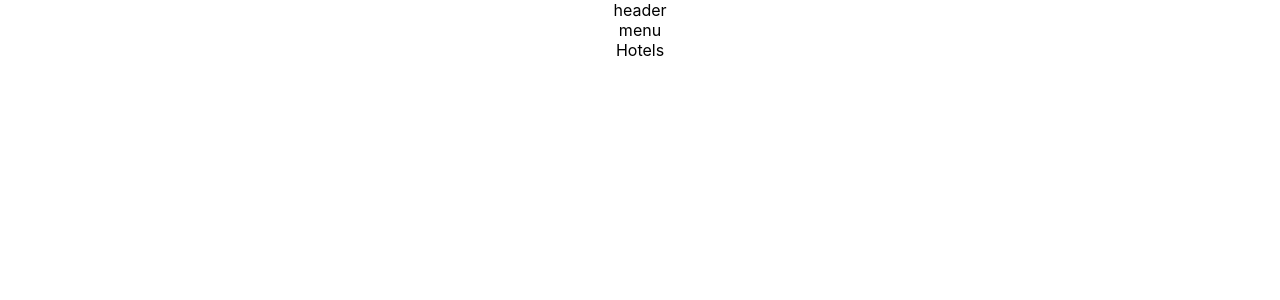
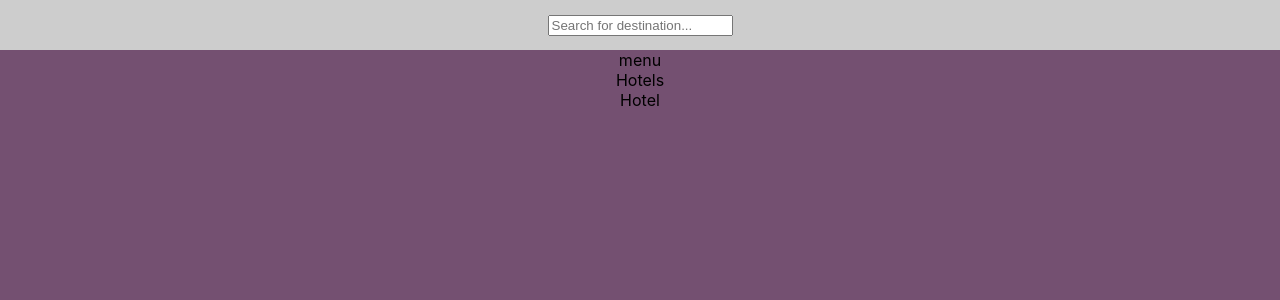
Before and after one commit to maciejmar/accommodation, a React (Create React App) app: page / in a window 1280 px wide. Shown: the top 300 px of the page. Built offline with nearby package versions, Linux system fonts and the light colour scheme.

Commit message:
adding styles to header

```diff
--- a/src/App.css
+++ b/src/App.css
@@ -1,6 +1,8 @@
 .App {
   text-align: center;
 }
+
+
 
 .App-logo {
   height: 40vmin;
--- a/src/App.js
+++ b/src/App.js
@@ -2,6 +2,7 @@ import './App.css';
 import Header from './components/Header/Header';
 import Menu from './components/Menu/Menu';
 import Hotels from './components/Hotels/Hotels.js';
+import Hotel from './components/Hotels/Hotel/Hotel.js';
 
 
 
@@ -12,6 +13,7 @@ function App() {
       <Header />
       <Menu/>
       <Hotels/>
+      <Hotel/>
     </div>
   );
 }
--- a/src/components/Header/Header.js
+++ b/src/components/Header/Header.js
@@ -1,8 +1,13 @@
 import React from 'react';
+import styles from "./Header.module.css";
 
 
 function Header() {
- return 'header';
+ return (
+     <div className={styles.header}>
+         <input type="text" placeholder="Search for destination..." />
+    </div>
+ )
 }
 
 export default Header;
--- /dev/null
+++ b/src/components/Header/Header.module.css
@@ -0,0 +1,11 @@
+.header{
+    background-color: #cdcdcd;
+    height:50px;
+    display: flex;
+    justify-content: center;
+    align-items: center;
+}
+
+body {
+    background-color: #745071
+  }
--- /dev/null
+++ b/src/components/Hotels/Hotel/Hotel.js
@@ -0,0 +1,10 @@
+import React from 'react';
+
+function Hotel () {
+    return (
+        <div>
+            Hotel
+        </div>
+    )
+}
+export default Hotel;
```
